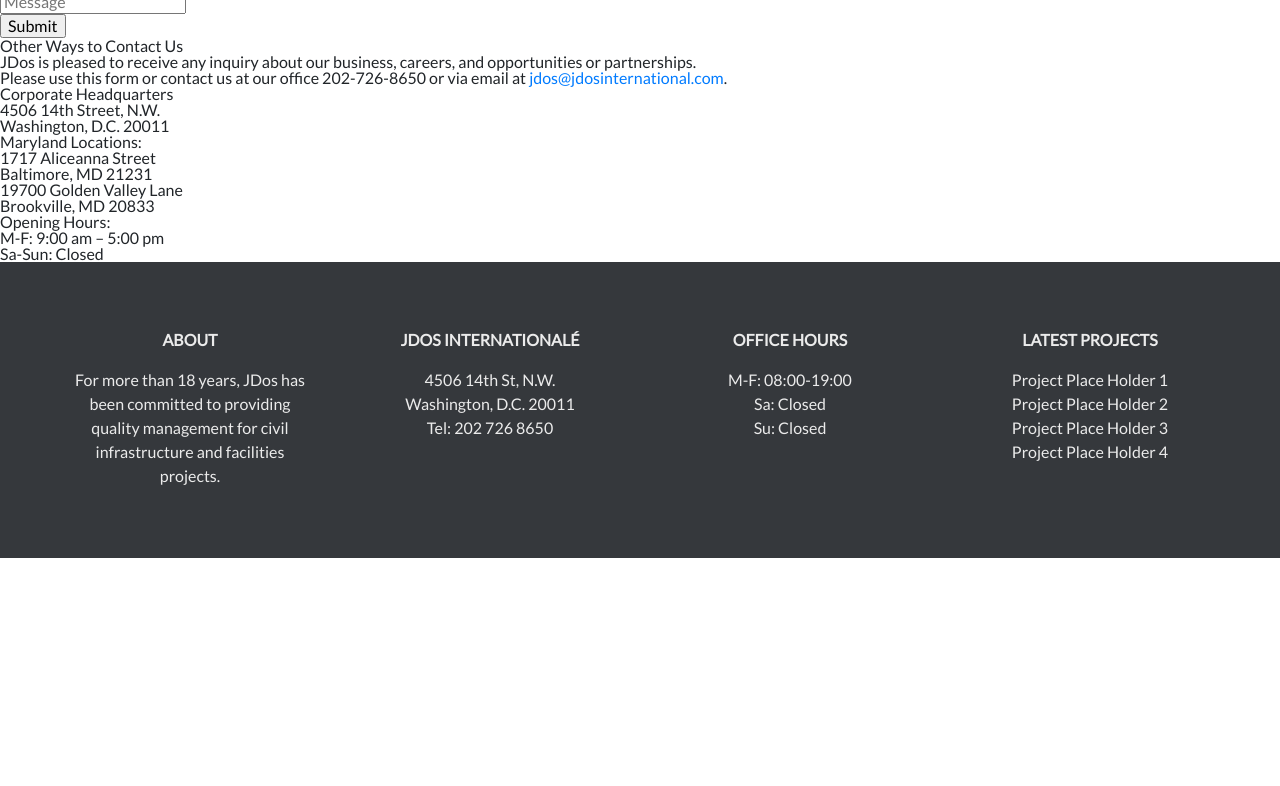
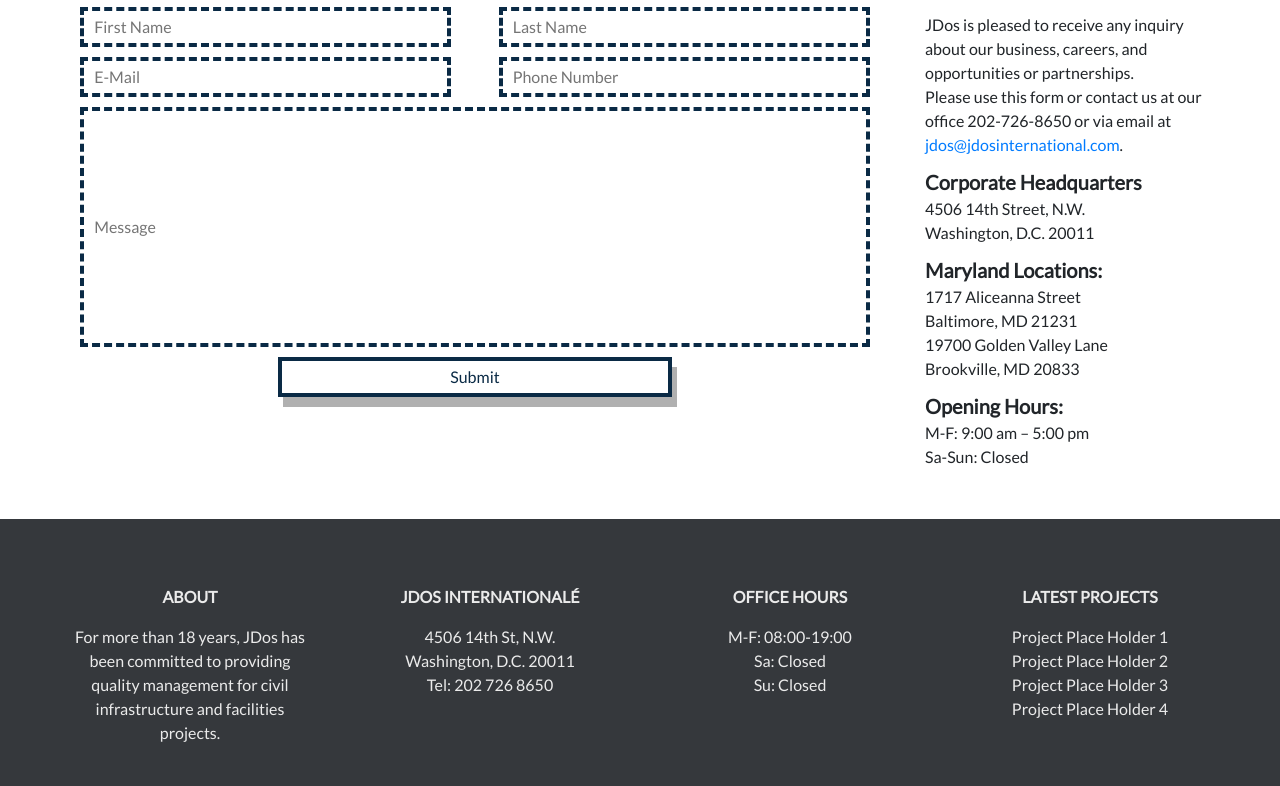
Before and after one commit to TraiLynne/JDOS, a website: page contact/index.html in a window 1280 px wide. Shown: the part 193-979 px from the top of the page. Before the commit the page ends 800 px from the top, so only its background shows below. Drawn offline with nearby package versions, Linux system fonts and the light colour scheme; files that its build step writes are made by us from their sources; files whose address does not match are found by name; a web font is replaced by a local one.

Commit message:
Complete Contact & Career styles

```diff
--- a/contact/index.html
+++ b/contact/index.html
@@ -25,7 +25,7 @@
     <meta name="theme-color" content="#fafafa" />
 </head>
 
-<body>
+<body id='contact'>
     <!-- Add your site or application content here -->
     <header>
         <nav class="navbar navbar-expand-lg navbar-light">
@@ -86,41 +86,44 @@
                 <input
                     type='text'
                     name='firstName'
+                    class='name'
                     placeholder='First Name'
                     required
                 />
                 <input
                     type='text'
                     name='lastName'
+                    class='name'
                     placeholder='Last Name'
                     required
                 />
-                <br/>
 
                 <input
                     type='mail'
                     name='email'
+                    class='contact'
                     placeholder='E-Mail'
                     required
                 />
                 <input
                     type='tel'
                     name='phone'
+                    class='contact'
                     placeholder='Phone Number'
                     required
                 />
-                <br/>
 
                 <input
                     type='text'
                     name='message'
+                    class='message'
                     placeholder='Message'
                     required
                 />
-                <br/>
 
                 <input
                     type='submit'
+                    class='submit'
                 />
 
 
--- /dev/null
+++ b/less/career.less
@@ -0,0 +1,26 @@
+#career {
+    main {
+        max-width: 1200px;
+        width: 94%;
+        margin: 0 auto;
+        line-height: 1.5em;
+        min-height: 100vh - 30px;
+
+        h2 {
+            font-size: 1.5em;
+            text-transform: uppercase;
+            text-align: center;
+            padding: 20px;
+
+            @media @tablet {
+                font-size: 2em;
+            }
+        }
+
+        p {
+            color: @mediumFontColor;
+            padding-bottom: 20px;
+            text-align: center;
+        }
+    }
+}
--- /dev/null
+++ b/less/contact.less
@@ -0,0 +1,120 @@
+#contact {
+
+    main {
+        max-width: 1200px;
+        width: 94%;
+        margin: 0 auto;
+
+        @media @tablet {
+            .flexBox(row, nowrap, space-between, center)
+        }
+
+        section {
+            width: 94%;
+            margin: 0 auto;
+
+            @media @tablet {
+                width: 70%;
+            }
+
+            h2 {
+                font-size: 1.5em;
+                text-transform: uppercase;
+                text-align: center;
+                padding: 20px;
+                margin-bottom: 10px;
+
+                @media @tablet {
+                    font-size: 2em;
+                }
+            }
+
+            form {
+                width: 94%;
+                margin: 0 auto 20px;
+                text-align: center;
+
+                @media @tablet {
+                    .flexBox(row, wrap, space-between, center);
+                }
+
+                .name {
+                    width: 100%;
+                    margin-bottom: 10px;
+                    height: 40px;
+                    border: 4px dashed @blueBackground;
+                    padding-left: 10px;
+
+                    @media @tablet {
+                        width: 47%;
+                    }
+                }
+
+                .contact {
+                    width: 100%;
+                    margin-bottom: 10px;
+                    height: 40px;
+                    border: 4px dashed @blueBackground;
+                    padding-left: 10px;
+
+                    @media @tablet {
+                        width: 47%;
+                    }
+                }
+
+                .message {
+                    width: 100%;
+                    height: 240px;
+                    margin-bottom: 10px;
+                    border: 4px dashed @blueBackground;
+                    padding-left: 10px;
+                }
+
+                .submit {
+                    width: 50%;
+                    margin: 0 auto;
+                    height: 40px;
+                    border: 4px solid @blueBackground;
+                    background-color: transparent;
+                    color: @blueBackground;
+                    box-shadow: 5px 10px @mediumFontColor;
+                }
+            }
+        }
+
+        aside {
+            margin: 0 auto 50px;
+
+            @media @tablet {
+                width: 25%;
+            }
+
+            h2 {
+                font-size: 1.5em;
+                text-transform: uppercase;
+                text-align: center;
+                padding: 20px;
+            }
+
+            div {
+                width: 100%;
+                text-align: center;
+
+                @media @tablet {
+                    text-align: left;
+                }
+
+                h3 {
+                    font-weight: bold;
+                    line-height: 1.5em;
+                    font-size: 1.25em;
+                    padding-top: 10px;
+                }
+
+                p {
+                    line-height: 1.5em;
+                }
+            }
+        }
+    }
+}
--- a/less/home.less
+++ b/less/home.less
@@ -1,5 +1,5 @@
 #home {
-    background-color: #0a2a45;
+    background-color: @blueBackground;
     background-image: url(../img/house-wire-model-fade-white-1500x1085.png);
     background-repeat: no-repeat;
     background-attachment: fixed;
--- a/less/index.less
+++ b/less/index.less
@@ -9,4 +9,7 @@
 @import 'home';
 @import 'about';
 
+@import 'career';
+@import 'contact';
+
 @import 'footer';
--- a/less/variable.less
+++ b/less/variable.less
@@ -9,3 +9,4 @@
 
 @lightFontColor: #ebebeb;
 @mediumFontColor: #b0b0b0;
+@blueBackground: #0a2a45;
```
Also changed, not shown: careers/index.html (+17 -1 lines), css/index.css.
